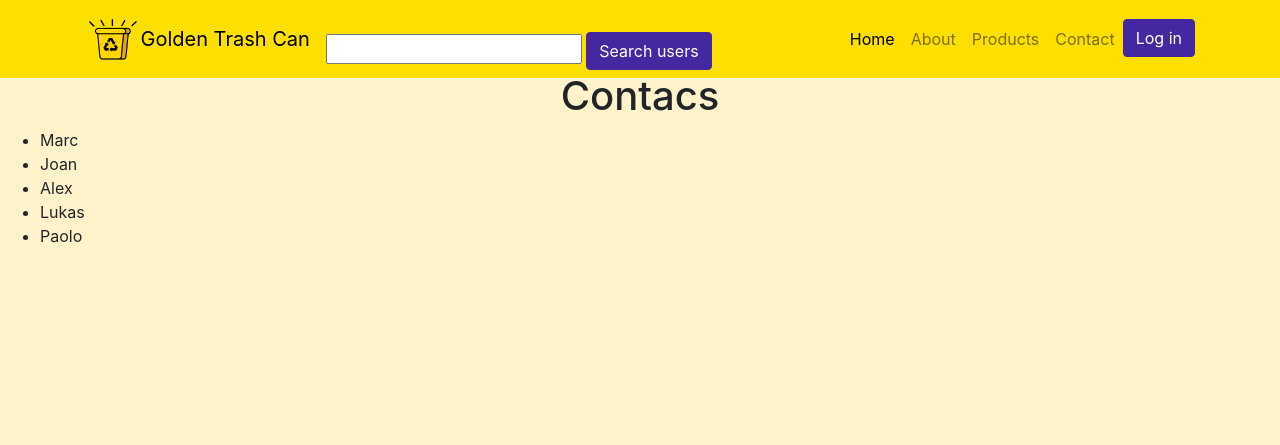
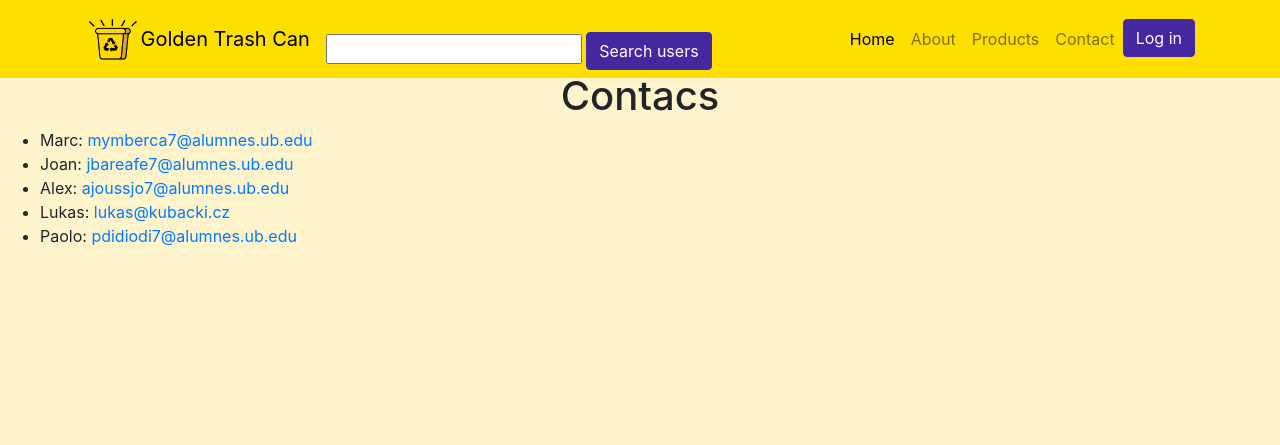
Before and after one commit to UB-ES-19/B5-Vibbo, a Django app: page /vibbo/contacts/ in a window 1280 px wide. Shown: the top 445 px of the page. Run offline with Django 3.2, Linux system fonts and the light colour scheme; some libraries are stand-ins or nearby versions.

Commit message:
Update contacts.html

```diff
--- a/vibbo/templates/contacts.html
+++ b/vibbo/templates/contacts.html
@@ -7,11 +7,11 @@
     <p></p>
     <h1 class="text-center">Contacs</h1>
     <ul>
-        <li>Marc</li>
-        <li>Joan</li>
-        <li>Alex</li>
-        <li>Lukas</li>
-        <li>Paolo</li>
+        <li>Marc: <a href="mymberca7@alumnes.ub.edu">mymberca7@alumnes.ub.edu</a></li>
+        <li>Joan: <a href="jbareafe7@alumnes.ub.edu">jbareafe7@alumnes.ub.edu</a></li>
+        <li>Alex: <a href="ajoussjo7@alumnes.ub.edu">ajoussjo7@alumnes.ub.edu</a></li>
+        <li>Lukas: <a href="lukas@kubacki.cz">lukas@kubacki.cz</a></li>
+        <li>Paolo: <a href="pdidiodi7@alumnes.ub.edu">pdidiodi7@alumnes.ub.edu</a></li>
     </ul>
 {% endblock %}
 
```
